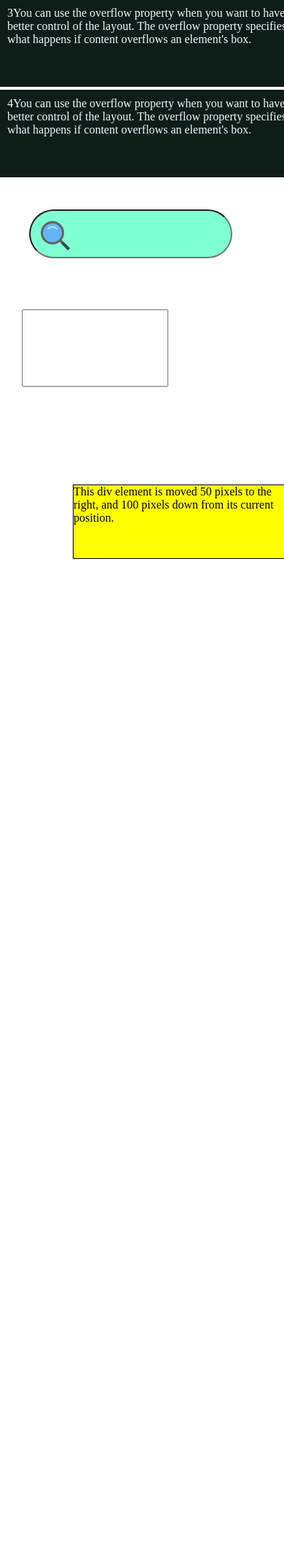
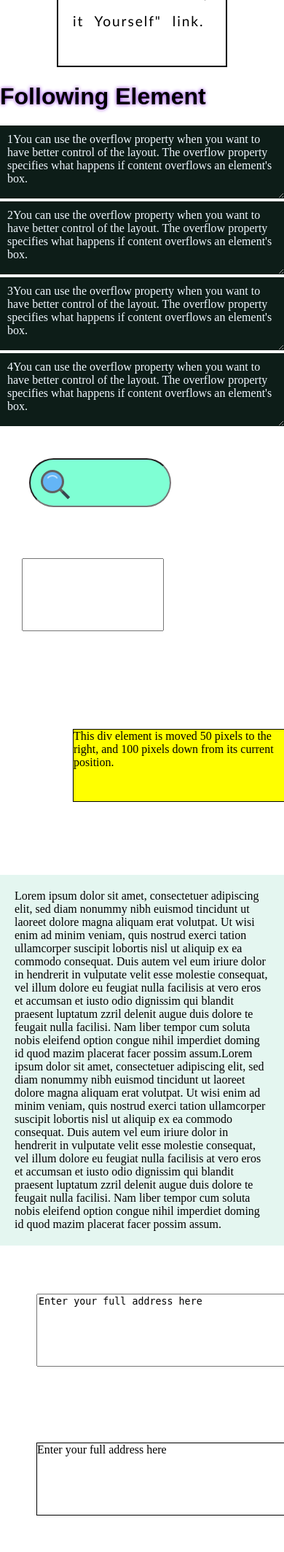
Before and after one commit to Ikendu/instructor, a PHP site: page / in a window 390 px wide; the page is wider, and only the part inside the window is pictured. Shown: the part 3828-5955 px from the top of that part at 73% size. Before the commit the page ends 4594 px from the top of that part, so only its background shows below. Run offline with PHP 8.4, Linux system fonts and the light colour scheme.

Commit message:
more on css method

```diff
--- a/Class2/css/style.css
+++ b/Class2/css/style.css
@@ -12,11 +12,15 @@
     background-color: green;
   }
 }
+* {
+  box-sizing: border-box;
+}
 
 body {
   position: relative;
   margin: 0;
   padding: 0;
+  width: 100%;
 }
 header {
   position: fixed;
@@ -32,6 +36,36 @@
   display: flex;
   gap: 20px;
   list-style: none;
+}
+.mobileView {
+  display: none;
+}
+@media (max-width: 500px) {
+  header {
+    width: 100%;
+  }
+  header ul {
+    position: absolute;
+    flex-direction: column;
+    background-color: rgb(81, 55, 106);
+    right: 0;
+    width: 30%;
+    top: 34px;
+    padding: 20px;
+  }
+
+  #nav {
+    display: none;
+  }
+  #nav li {
+    padding: 10px;
+  }
+  .mobileView {
+    display: block;
+  }
+  /* .mobileView:hover header ul {
+    display: block;
+  } */
 }
 .logoSpace {
   display: flex;
@@ -169,3 +203,24 @@
   /* transform: translate(50px, 50px); */
   transform: skew(20deg, 50deg);
 }
+.page {
+  padding: 20px;
+  background-color: #e4f6f0;
+  column-rule: dotted 10px blue;
+  column-width: 300px;
+  column-gap: 50px;
+}
+textarea {
+  margin: 50px;
+  height: 100px;
+  width: 500px;
+  resize: horizontal;
+}
+.textarea {
+  margin: 50px;
+  height: 100px;
+  width: 500px;
+  border: solid 1px;
+  overflow: auto;
+  resize: both;
+}
--- a/Class2/index.html
+++ b/Class2/index.html
@@ -4,32 +4,7 @@
     <meta charset="UTF-8" />
     <meta name="viewport" content="width=device-width, initial-scale=1.0" />
     <link rel="stylesheet" href="css/style.css" />
-    <!-- <link
-      href="https://fonts.googleapis.com/css?family=Kanit|Sofia|"
-      rel="stylesheet"
-    />
-    <link
-      rel="stylesheet"
-      href="https://fonts.googleapis.com/css2?family=Material+Symbols+Outlined:opsz,wght,FILL,GRAD@24,400,0,0&icon_names=search"
-    />
-    <script
-      src="https://kit.fontawesome.com/5108a58a34.js"
-      crossorigin="anonymous"
-    ></script> -->
-    <!-- <link
-      rel="stylesheet"
-      href="https://maxcdn.bootstrapcdn.com/bootstrap/3.3.7/css/bootstrap.min.css"
-    />
-    <link
-      href="https://cdn.jsdelivr.net/npm/bootstrap@5.3.0/dist/css/bootstrap.min.css"
-      rel="stylesheet"
-      integrity="sha384-EP78uFVWjN4JYShZZrGZbfsFklo/0K7nAY0x+R+jRz08tXlGg50SVv6g/K3x+zD8"
-      crossorigin="anonymous"
-    />
-    <link
-      rel="stylesheet"
-      href="https://cdnjs.cloudflare.com/ajax/libs/bootstrap-icons/1.10.5/font/bootstrap-icons.min.css"
-    /> -->
+
     <title>Document</title>
   </head>
   <body>
@@ -38,7 +13,10 @@
         <p>Henrikric</p>
         <img class="logo" src="image/e.jpg" alt="" />
       </div>
-      <ul>
+      <ul
+        id="nav"
+        onclick="document.getElementById('nav').style.display = 'none'"
+      >
         <li>Html</li>
         <li>CNN</li>
         <li>Python</li>
@@ -46,6 +24,12 @@
         <li>Hero</li>
         <li>Login</li>
       </ul>
+      <div
+        class="mobileView"
+        onclick="document.getElementById('nav').style.display = 'block'"
+      >
+        ⏹
+      </div>
     </header>
 
     <!-- <div class="sec">
@@ -156,5 +140,28 @@
       This div element is moved 50 pixels to the right, and 100 pixels down from
       its current position.
     </div>
+    <p class="page">
+      Lorem ipsum dolor sit amet, consectetuer adipiscing elit, sed diam nonummy
+      nibh euismod tincidunt ut laoreet dolore magna aliquam erat volutpat. Ut
+      wisi enim ad minim veniam, quis nostrud exerci tation ullamcorper suscipit
+      lobortis nisl ut aliquip ex ea commodo consequat. Duis autem vel eum
+      iriure dolor in hendrerit in vulputate velit esse molestie consequat, vel
+      illum dolore eu feugiat nulla facilisis at vero eros et accumsan et iusto
+      odio dignissim qui blandit praesent luptatum zzril delenit augue duis
+      dolore te feugait nulla facilisi. Nam liber tempor cum soluta nobis
+      eleifend option congue nihil imperdiet doming id quod mazim placerat facer
+      possim assum.Lorem ipsum dolor sit amet, consectetuer adipiscing elit, sed
+      diam nonummy nibh euismod tincidunt ut laoreet dolore magna aliquam erat
+      volutpat. Ut wisi enim ad minim veniam, quis nostrud exerci tation
+      ullamcorper suscipit lobortis nisl ut aliquip ex ea commodo consequat.
+      Duis autem vel eum iriure dolor in hendrerit in vulputate velit esse
+      molestie consequat, vel illum dolore eu feugiat nulla facilisis at vero
+      eros et accumsan et iusto odio dignissim qui blandit praesent luptatum
+      zzril delenit augue duis dolore te feugait nulla facilisi. Nam liber
+      tempor cum soluta nobis eleifend option congue nihil imperdiet doming id
+      quod mazim placerat facer possim assum.
+    </p>
+    <textarea name="" id="">Enter your full address here</textarea>
+    <div class="textarea">Enter your full address here</div>
   </body>
 </html>
```
